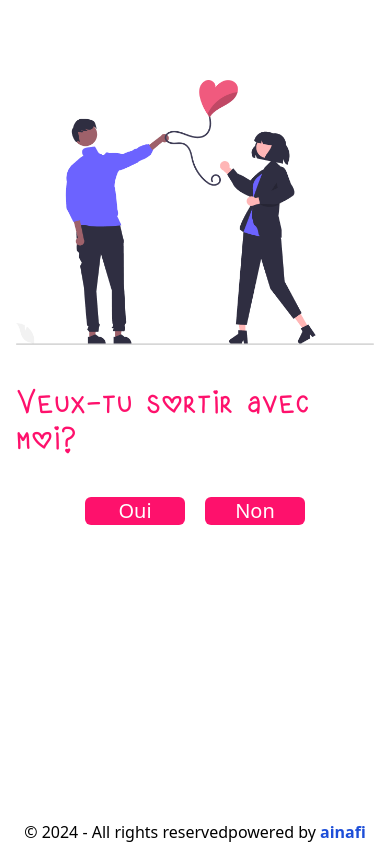
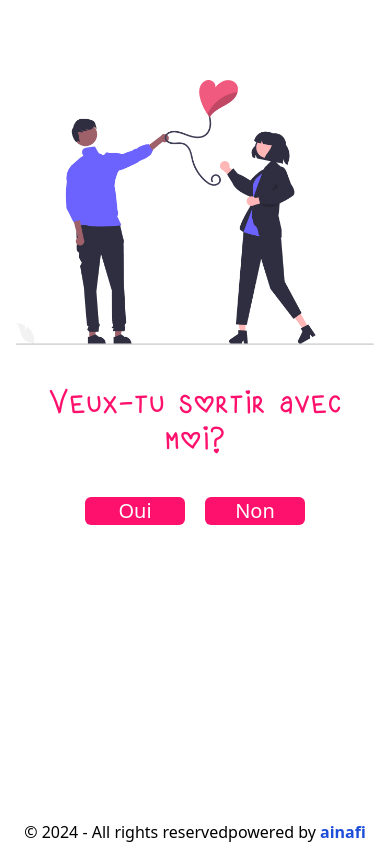
Before and after one commit to ainafi/dating, a React (Vite) app: page / in a window 390 px wide. Built offline with nearby package versions, Linux system fonts and the light colour scheme.

Commit message:
btn ajust 4

```diff
--- a/src/components/BubbleButton.tsx
+++ b/src/components/BubbleButton.tsx
@@ -19,7 +19,7 @@ const BubbleButton: React.FC<BubbleButtonProps> = ({ nextStep }) => {
   return (
     <div className="relative inline-block mb-5">
       <button
-        className="px-6 py-3 mt-5 text-white bg-pink-500 rounded-full hover:bg-pink-600 focus:outline-none w-[400px]"
+        className="w-[200px] md:w-[350px] px-6 py-3 mt-5 text-white bg-pink-500 rounded-full hover:bg-pink-600 focus:outline-none "
         onClick={handleClick}
       >
         Click Me
--- a/src/components/Step1.tsx
+++ b/src/components/Step1.tsx
@@ -16,7 +16,7 @@ const Step1: React.FC<StepProps> = ({ nextStep, noStep }) => {
 
       <div className="flex flex-col items-center justify-center px-4 py-20">
         <img className="w-[400px]" src={Image1} alt="Step 1" />
-        <h1 className="py-10 text-3xl font-love text-primary">Veux-tu sortir avec moi?</h1>
+        <h1 className="py-10 text-3xl text-center font-love text-primary">Veux-tu sortir avec moi?</h1>
         <div>
           <button
             className="w-[100px] bg-primary rounded-md text-white text-xl hover:bg-pink-400 ease-in-out duration-100"
--- a/src/components/Step2.tsx
+++ b/src/components/Step2.tsx
@@ -11,7 +11,7 @@ const Step2: React.FC<StepProps> = ({ nextStep }) => (
   <div className='w-full h-screen mx-auto max-w-7xl'>
     <div className='flex flex-col items-center justify-center px-4 py-20'>
       <img className='w-[400px]' src={Gif1} alt="Step 2" />
-      <h1 className='py-10 text-3xl font-love text-primary'>yoouuupiiiiiiiiiiiiii</h1>
+      <h1 className='py-10 text-3xl text-center font-love text-primary '>yoouuupiiiiiiiiiiiiii</h1>
       <div>
         <BubbleButton nextStep={nextStep}/>
       </div>
```
